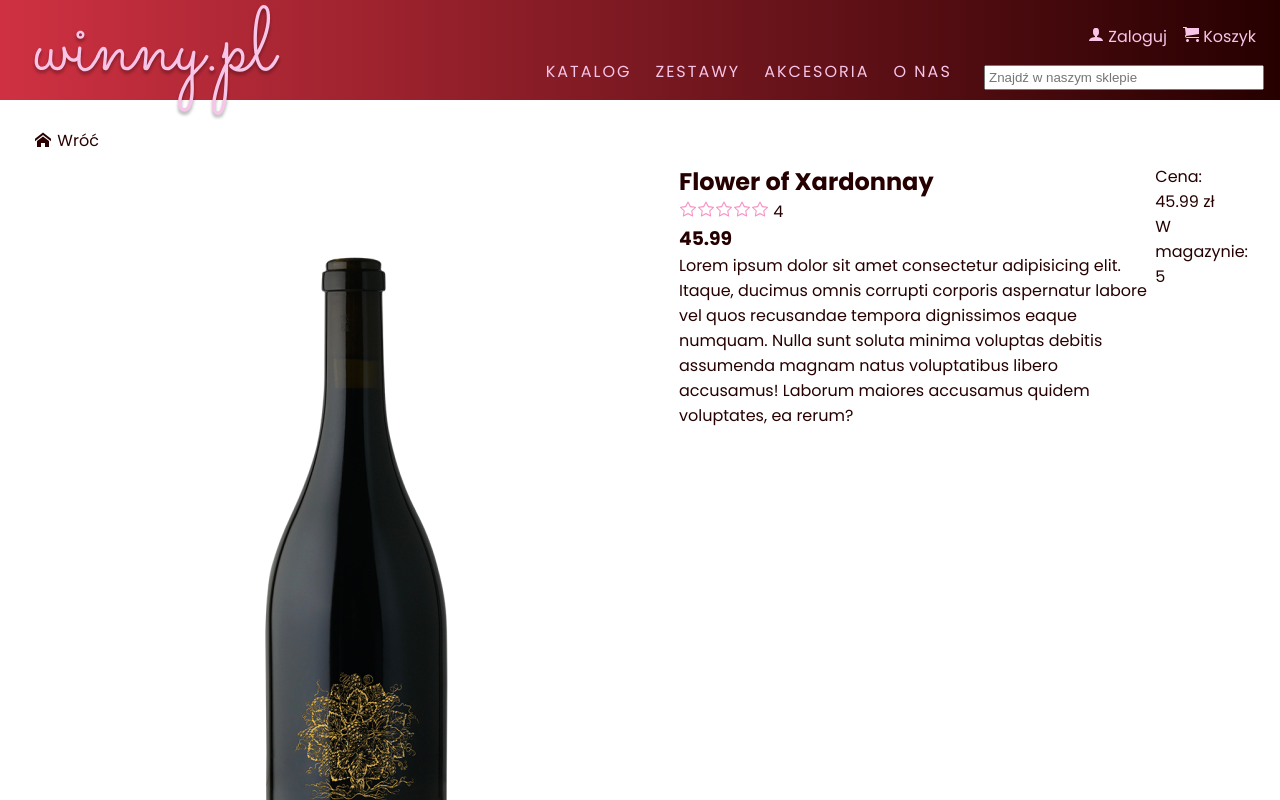
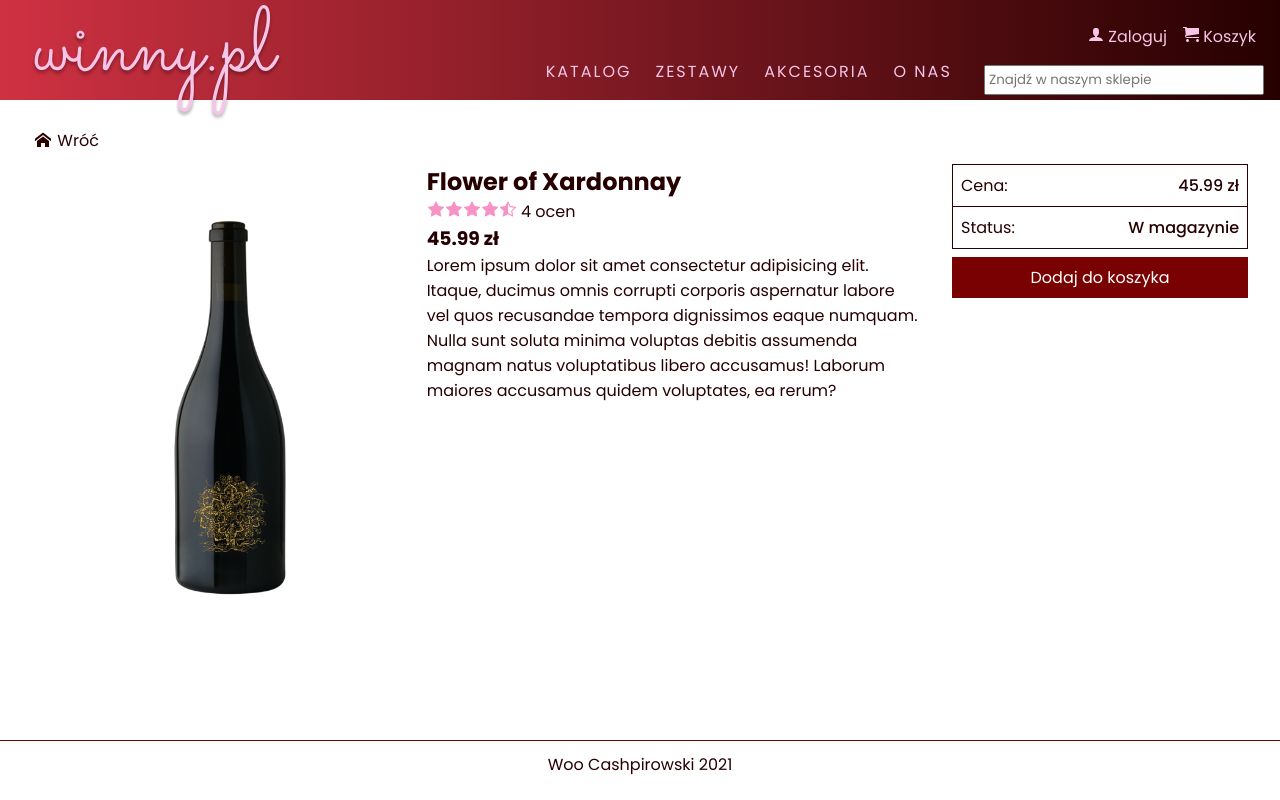
Before and after one commit to WooCashpirowski/winnypl, a React (Create React App) app in the folder frontend/: page /product/1 in a window 1280 px wide. Shown: the top 800 px of the page. Built offline with nearby package versions, Linux system fonts and the light colour scheme.

Commit message:
product view styled

```diff
--- a/frontend/src/index.css
+++ b/frontend/src/index.css
@@ -1,4 +1,4 @@
-@import url('https://fonts.googleapis.com/css2?family=Poppins:ital,wght@0,200;0,300;0,400;0,500;0,600;0,700;1,800;1,900&display=swap');
+@import url("https://fonts.googleapis.com/css2?family=Poppins:ital,wght@0,200;0,300;0,400;0,500;0,600;0,700;1,800;1,900&display=swap");
 
 :root {
   --dark: #260000;
@@ -15,10 +15,10 @@
   margin: 0;
   padding: 0;
   box-sizing: border-box;
+  font-family: "Poppins", sans-serif;
 }
 
 body {
-  font-family: 'Poppins', sans-serif;
   color: var(--dark);
 }
 
--- a/frontend/src/products.js
+++ b/frontend/src/products.js
@@ -1,13 +1,13 @@
 const products = [
   {
     _id: 1,
-    name: 'Flower of Xardonnay',
-    image: '/assets/img/xardonnay.png',
+    name: "Flower of Xardonnay",
+    image: "/assets/img/xardonnay.png",
     description:
-      'Lorem ipsum dolor sit amet consectetur adipisicing elit. Itaque, ducimus omnis corrupti corporis aspernatur labore vel quos recusandae tempora dignissimos eaque numquam. Nulla sunt soluta minima voluptas debitis assumenda magnam natus voluptatibus libero accusamus! Laborum maiores accusamus quidem voluptates, ea rerum?',
-    brand: 'Xardonnay',
-    category: 'czerwone',
-    subcategory: 'wytrawne',
+      "Lorem ipsum dolor sit amet consectetur adipisicing elit. Itaque, ducimus omnis corrupti corporis aspernatur labore vel quos recusandae tempora dignissimos eaque numquam. Nulla sunt soluta minima voluptas debitis assumenda magnam natus voluptatibus libero accusamus! Laborum maiores accusamus quidem voluptates, ea rerum?",
+    brand: "Xardonnay",
+    category: "czerwone",
+    subcategory: "wytrawne",
     price: 45.99,
     countInStock: 5,
     rating: 4.5,
@@ -16,28 +16,28 @@ const products = [
   },
   {
     _id: 2,
-    name: 'Mathie & Claudine',
-    image: '/assets/img/champagne.png',
+    name: "Mathie & Claudine",
+    image: "/assets/img/champagne.png",
     description:
-      'Lorem ipsum dolor sit amet consectetur adipisicing elit. Itaque, ducimus omnis corrupti corporis aspernatur labore vel quos recusandae tempora dignissimos eaque numquam. Nulla sunt soluta minima voluptas debitis assumenda magnam natus voluptatibus libero accusamus! Laborum maiores accusamus quidem voluptates, ea rerum?',
-    brand: 'M&C',
-    category: 'szampan',
-    subcategory: '',
+      "Lorem ipsum dolor sit amet consectetur adipisicing elit. Itaque, ducimus omnis corrupti corporis aspernatur labore vel quos recusandae tempora dignissimos eaque numquam. Nulla sunt soluta minima voluptas debitis assumenda magnam natus voluptatibus libero accusamus! Laborum maiores accusamus quidem voluptates, ea rerum?",
+    brand: "M&C",
+    category: "szampan",
+    subcategory: "",
     price: 245.99,
-    countInStock: 15,
+    countInStock: 0,
     rating: 5,
     numReviews: 7,
     featured: true,
   },
   {
     _id: 3,
-    name: 'Korbel',
-    image: '/assets/img/brandy.png',
+    name: "Korbel",
+    image: "/assets/img/brandy.png",
     description:
-      'Lorem ipsum dolor sit amet consectetur adipisicing elit. Itaque, ducimus omnis corrupti corporis aspernatur labore vel quos recusandae tempora dignissimos eaque numquam. Nulla sunt soluta minima voluptas debitis assumenda magnam natus voluptatibus libero accusamus! Laborum maiores accusamus quidem voluptates, ea rerum?',
-    brand: 'Korbel',
-    category: 'brandy',
-    subcategory: 'amerykańska',
+      "Lorem ipsum dolor sit amet consectetur adipisicing elit. Itaque, ducimus omnis corrupti corporis aspernatur labore vel quos recusandae tempora dignissimos eaque numquam. Nulla sunt soluta minima voluptas debitis assumenda magnam natus voluptatibus libero accusamus! Laborum maiores accusamus quidem voluptates, ea rerum?",
+    brand: "Korbel",
+    category: "brandy",
+    subcategory: "amerykańska",
     price: 185.99,
     countInStock: 7,
     rating: 4,
@@ -46,13 +46,13 @@ const products = [
   },
   {
     _id: 4,
-    name: 'First Press Chardonnay',
-    image: '/assets/img/white.png',
+    name: "First Press Chardonnay",
+    image: "/assets/img/white.png",
     description:
-      'Lorem ipsum dolor sit amet consectetur adipisicing elit. Itaque, ducimus omnis corrupti corporis aspernatur labore vel quos recusandae tempora dignissimos eaque numquam. Nulla sunt soluta minima voluptas debitis assumenda magnam natus voluptatibus libero accusamus! Laborum maiores accusamus quidem voluptates, ea rerum?',
-    brand: 'Napa Valley',
-    category: 'białe',
-    subcategory: 'wytrawne',
+      "Lorem ipsum dolor sit amet consectetur adipisicing elit. Itaque, ducimus omnis corrupti corporis aspernatur labore vel quos recusandae tempora dignissimos eaque numquam. Nulla sunt soluta minima voluptas debitis assumenda magnam natus voluptatibus libero accusamus! Laborum maiores accusamus quidem voluptates, ea rerum?",
+    brand: "Napa Valley",
+    category: "białe",
+    subcategory: "wytrawne",
     price: 63.99,
     countInStock: 6,
     rating: 3.5,
@@ -61,13 +61,13 @@ const products = [
   },
   {
     _id: 5,
-    name: 'Chateu de France',
-    image: '/assets/img/red.png',
+    name: "Chateu de France",
+    image: "/assets/img/red.png",
     description:
-      'Lorem ipsum dolor sit amet consectetur adipisicing elit. Itaque, ducimus omnis corrupti corporis aspernatur labore vel quos recusandae tempora dignissimos eaque numquam. Nulla sunt soluta minima voluptas debitis assumenda magnam natus voluptatibus libero accusamus! Laborum maiores accusamus quidem voluptates, ea rerum?',
-    brand: 'Chateau',
-    category: 'czerwone',
-    subcategory: 'wytrawne',
+      "Lorem ipsum dolor sit amet consectetur adipisicing elit. Itaque, ducimus omnis corrupti corporis aspernatur labore vel quos recusandae tempora dignissimos eaque numquam. Nulla sunt soluta minima voluptas debitis assumenda magnam natus voluptatibus libero accusamus! Laborum maiores accusamus quidem voluptates, ea rerum?",
+    brand: "Chateau",
+    category: "czerwone",
+    subcategory: "wytrawne",
     price: 45.99,
     countInStock: 5,
     rating: 4.5,
--- a/frontend/src/views/Product/ProductStyled.js
+++ b/frontend/src/views/Product/ProductStyled.js
@@ -1,9 +1,73 @@
-import styled from 'styled-components';
-import ProductView from './ProductView';
+import styled from "styled-components";
+import ProductView from "./ProductView";
 
 const ProductStyled = styled.section`
   .product-wrapper {
     display: flex;
+    align-items: flex-start;
+    .image-section {
+      flex: 4;
+      img {
+        width: 100%;
+      }
+    }
+    .middle-section {
+      flex: 5;
+      padding-right: 2rem;
+      display: flex;
+      flex-direction: column;
+      height: 100%;
+    }
+    .add-to-cart-section {
+      flex: 3;
+      p {
+        display: flex;
+        justify-content: space-between;
+        padding: 0.5rem;
+        border: 1px solid var(--dark-secondary);
+        &:first-child {
+          border-bottom: none;
+        }
+        span {
+          font-weight: 500;
+        }
+      }
+      button {
+        display: inline-block;
+        width: 100%;
+        border: none;
+        padding: 0.5rem;
+        margin-top: 0.5rem;
+        background: var(--dark-red);
+        color: white;
+        font-size: 16px;
+        cursor: pointer;
+        position: relative;
+        overflow: hidden;
+        .slide {
+          position: absolute;
+          width: 100%;
+          height: 100%;
+          top: 0;
+          left: 0;
+          transform: translateX(-100%);
+          background: var(--light-pink);
+          transition: all 0.3s ease-Out;
+        }
+        span {
+          position: relative;
+          transition: all 0.3s ease-Out;
+        }
+        &:hover {
+          .slide {
+            transform: translateX(0);
+          }
+          span {
+            color: var(--dark-secondary);
+          }
+        }
+      }
+    }
   }
 `;
 
--- a/frontend/src/views/Product/ProductView.js
+++ b/frontend/src/views/Product/ProductView.js
@@ -1,16 +1,16 @@
-import React from 'react';
-import { Link } from 'react-router-dom';
-import Rating from '../../components/Rating/Rating';
-import products from '../../products';
-import { ImHome } from 'react-icons/im';
-import ProductStyled from './ProductStyled';
+import React from "react";
+import { Link } from "react-router-dom";
+import Rating from "../../components/Rating/Rating";
+import products from "../../products";
+import { ImHome } from "react-icons/im";
+import ProductStyled from "./ProductStyled";
 
 const ProductView = ({ match }) => {
   const product = products.find((p) => p._id === parseInt(match.params.id));
   return (
     <ProductStyled>
       <Link to="/" className="link-btn">
-        {' '}
+        {" "}
         <ImHome /> Wróć
       </Link>
       <div className="product-wrapper">
@@ -20,18 +20,32 @@ const ProductView = ({ match }) => {
         <div className="middle-section">
           <h1>{product.name}</h1>
           <div className="rating">
-            <Rating value={product.value} text={product.numReviews} />
+            <Rating
+              value={product.rating}
+              text={`${product.numReviews} ocen`}
+            />
           </div>
-          <h3>{product.price}</h3>
+          <h3>{product.price} zł</h3>
           <p>{product.description}</p>
         </div>
-        <div className="cart-section">
+        <div className="add-to-cart-section">
           <p>
             Cena: <span>{product.price} zł</span>
           </p>
           <p>
-            W magazynie: <span>{product.countInStock}</span>
+            Status:{" "}
+            <span>
+              {product.countInStock > 0 ? "W magazynie" : "Niedostępny"}
+            </span>
           </p>
+          <button
+            type="button"
+            disabled={product.countInStock === 0}
+            onClick={() => console.log("clicked")}
+          >
+            <div className="slide" />
+            <span>Dodaj do koszyka</span>
+          </button>
         </div>
       </div>
     </ProductStyled>
```
Also changed, not shown: frontend/public/manifest.json, 1 other file (tests, documents, lock files or other folders).
